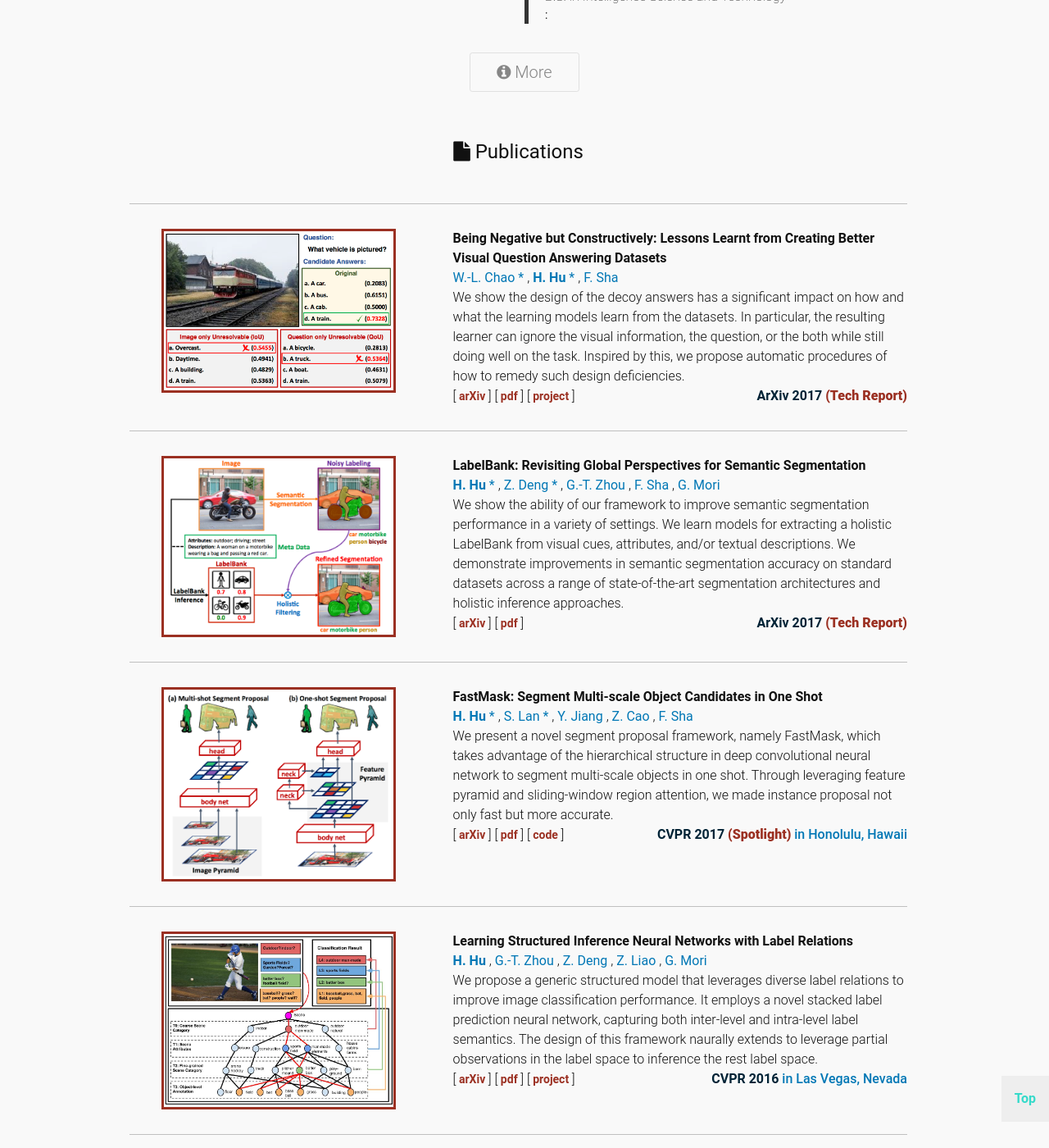
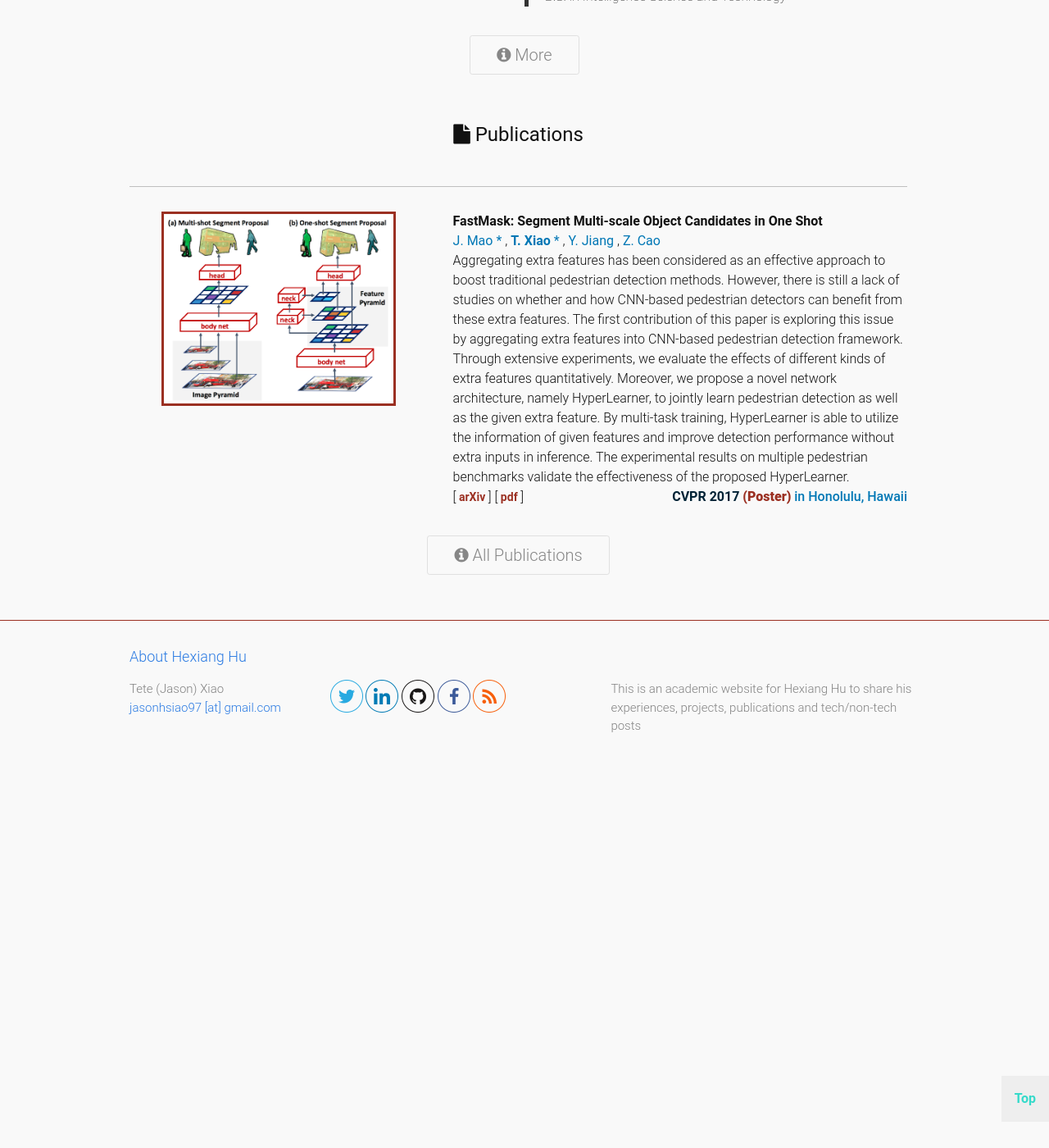
Before and after one commit to Tete-Xiao/Tete-Xiao.github.io, a Jekyll site: the page built from index.html, in a window 1280 px wide and 1400 px high, scrolled down 1201 px. Shown: the whole window at 82% size. Built offline with Jekyll 4.4.1, drawn with Linux system fonts in a browser that asks for light colours; after the commit the page ends 2158 px from its top, so only the background shows below that; some of the changed text lies outside the part shown.

Commit message:
rewrite publications

```diff
--- a/_data/bio.yml
+++ b/_data/bio.yml
@@ -8,7 +8,7 @@ normal:
   title:    ""
   content:  "<strong>Tete Xiao</strong> is an undergraduate student majoring Intelligence Science at <strong>Peking University (PKU)</strong>, the premium university in China. He is a senior research intern at <strong>Megvii (Face++) Inc.</strong>, a leading Chinese AI start-up,
   mentored by <a href='https://scholar.google.com/citations?user=p3z4sVUAAAAJ&hl=zh-CN'>Mr. Yuning Jiang</a> and supervised by
-  <a href='http://www.jiansun.org/'>Dr. Jian Sun</a>. He is also a research assistant at <strong>Institute of Computer Science and Technology (ICST), Peking University</strong>, supervised by <a href='http://www.muyadong.com/'>Dr. Yadong Mu</a>. His research interests lie in the field of <strong>Object Detection</strong>, <strong>Computer Vision</strong> and <strong>Machine Learning</strong>. He has received <strong>Chinese National Scholarship</strong> for his completion of course and research. <br> <br> Tete has been a competitive in programming contest since he was in high school. He won a gold medal in <strong>2017 ACM-ICPC Asia Regional Contest</strong>. In high school, he was admitted to Shandong Province Team of 2014 as first place winner to compete in <strong>National Olympiad in Informatics (NOI)</strong>, where he won a bronze medal. <br> <strong>I am going to apply for a doctor in the United States after my graduation, and now I am looking for labs to join as visiting scholar in summer of 2018. </strong>If you are interested in my background, please do contact me via my email listed in the page. See the bottom of this page for more info about me."
+  <a href='http://www.jiansun.org/'>Dr. Jian Sun</a>. He is also a research assistant at <strong>Institute of Computer Science and Technology (ICST), Peking University</strong>, supervised by <a href='http://www.muyadong.com/'>Dr. Yadong Mu</a>. His research interests lie in the field of <strong>Object Detection</strong>, <strong>Computer Vision</strong> and <strong>Machine Learning</strong>. He has received <strong>China National Scholarship</strong> for his completion of course and research. <br> <br> Tete has been a competitive in programming contest since he was in high school. He won a gold medal in <strong>2017 ACM-ICPC Asia Regional Contest</strong>. In high school, he was admitted to Shandong Province Team of 2014 as first place winner to compete in <strong>National Olympiad in Informatics (NOI)</strong>, where he won a bronze medal. <br> <strong>I am going to apply for a doctor in the United States after my graduation, and now I am looking for labs to join as visiting scholar in summer of 2018. </strong>If you are interested in my background, please do contact me via my email listed in the page. See the bottom of this page for more info about me."
 short:
   date:
   title:  "In Deep."
--- a/_data/experiences.yml
+++ b/_data/experiences.yml
@@ -9,13 +9,11 @@
   title: "Research Intern @ Megvii (Face++) Inc."
   desc:  "Pedestrian Deteciton, Object Detection and Computer Vision"
   host:
-    name:  "<a href='https://scholar.google.com/citations?user=p3z4sVUAAAAJ&hl=zh-CN'>Mr. Yuning Jiang</a>"
-    role: "Mentor"
-  host:
     name:  "<a href='http://www.jiansun.org/'>Dr. Jian Sun</a>"
     role: "Supervisor"
   brief: true
-- date:  "2015 - "
+- date:  "Sept. 2015 - "
   title: "Undergraduate student @ Peking University"
   desc:  "B.S. in Intelligence Science and Technology"
+  host: false
   brief: true
--- a/_data/publications.yml
+++ b/_data/publications.yml
@@ -1,159 +1,25 @@
-- title: 'Being Negative but Constructively: Lessons Learnt from Creating Better Visual Question Answering Datasets'
-  date:  'April. 2017'
-  imgurl: '/images/projects/2017/hexiang2017negative.png'
-  imgprop: 'frame'
-  selected: true
-  authors:
-    - name: W.-L. Chao
-      url:  'http://www-scf.usc.edu/~weilunc/index.html'
-      equal_contribution: true
-    - name: <strong>H. Hu</strong>
-      url:  ''
-      equal_contribution: true
-    - name: F. Sha
-      url:  'http://www-bcf.usc.edu/~feisha/'
-  publisher:  'ArXiv 2017'
-  status:   '(Tech Report)'
-  place:    ''
-  desc: 'We show the design of the decoy answers has a significant impact on how and what the learning models learn from the datasets. In particular, the resulting learner can ignore the visual information, the question, or the both while still doing well on the task. Inspired by this, we propose automatic procedures of how to remedy such design deficiencies.'
-  tags:
-    - name: 'arXiv'
-      url:  ''
-    - name: 'pdf'
-      url:  '/pdf/hexiang2017negative.pdf'
-    - name: 'project'
-      url:  'http://www.teds.usc.edu/website_vqa'
-- title: 'LabelBank: Revisiting Global Perspectives for Semantic Segmentation'
-  date:  'March. 2017'
-  imgurl: '/images/projects/2017/hexiang2017labelbank.png'
-  imgprop: 'frame'
-  selected: true
-  authors:
-    - name: <strong>H. Hu</strong>
-      url:  ''
-      equal_contribution: true
-    - name: Z. Deng
-      url:  'http://www.sfu.ca/~zhiweid'
-      equal_contribution: true
-    - name: G.-T. Zhou
-      url:  'http://www.cs.sfu.ca/~gza11/personal/'
-    - name: F. Sha
-      url:  'http://www-bcf.usc.edu/~feisha/'
-    - name: G. Mori
-      url:  'https://www.cs.sfu.ca/~mori/'
-  publisher:  'ArXiv 2017'
-  status:   '(Tech Report)'
-  place:    ''
-  desc: 'We show the ability of our framework to improve semantic segmentation performance in a variety of settings. We learn models for extracting a holistic LabelBank from visual cues, attributes, and/or textual descriptions. We demonstrate improvements in semantic segmentation accuracy on standard datasets across a range of state-of-the-art segmentation architectures and holistic inference approaches.'
-  tags:
-    - name: 'arXiv'
-      url:  'https://arxiv.org/abs/1703.09891'
-    - name: 'pdf'
-      url:  '/pdf/hexiang2017labelbank.pdf'
 - title: 'FastMask: Segment Multi-scale Object Candidates in One Shot'
   date:  'Nov. 2016'
   imgurl: '/images/projects/2016/hexiang2016fastmask.png'
   imgprop: 'frame'
   selected: true
   authors:
-    - name: <strong>H. Hu</strong>
+    - name: J. Mao
       url:  ''
       equal_contribution: true
-    - name: S. Lan
+    - name: <strong>T. Xiao</strong>
       url:  ''
       equal_contribution: true
     - name: Y. Jiang
       url:  ''
     - name: Z. Cao
       url:  ''
-    - name: F. Sha
-      url:  'http://www-bcf.usc.edu/~feisha/'
   publisher:  'CVPR 2017'
-  status:   '(Spotlight)'
+  status:   '(Poster)'
   place:    'in Honolulu, Hawaii'
-  desc: 'We present a novel segment proposal framework, namely FastMask, which takes advantage of the hierarchical structure in deep convolutional neural network to segment multi-scale objects in one shot. Through leveraging feature pyramid and sliding-window region attention, we made instance proposal not only fast but more accurate.'
+  desc: 'Aggregating extra features has been considered as an effective approach to boost traditional pedestrian detection methods. However, there is still a lack of studies on whether and how CNN-based pedestrian detectors can benefit from these extra features. The first contribution of this paper is exploring this issue by aggregating extra features into CNN-based pedestrian detection framework. Through extensive experiments, we evaluate the effects of different kinds of extra features quantitatively. Moreover, we propose a novel network architecture, namely HyperLearner, to jointly learn pedestrian detection as well as the given extra feature. By multi-task training, HyperLearner is able to utilize the information of given features and improve detection performance without extra inputs in inference. The experimental results on multiple pedestrian benchmarks validate the effectiveness of the proposed HyperLearner.'
   tags:
     - name: 'arXiv'
-      url:  'https://arxiv.org/abs/1612.08843'
+      url:  'https://arxiv.org/abs/1705.02757'
     - name: 'pdf'
       url:  '/pdf/hexiang2016fastmask.pdf'
-    - name: 'code'
-      url:  'https://github.com/voidrank/FastMask'
-- title: 'Recalling Holistic Information for Semantic Segmentation'
-  date:  'Nov. 2016'
-  imgurl: '/images/projects/2016/hexiang2016holistic.png'
-  selected: false
-  authors:
-    - name: <strong>H. Hu</strong>
-      url:  ''
-      equal_contribution: true
-    - name: Z. Deng
-      url:  'http://www.sfu.ca/~zhiweid'
-      equal_contribution: true
-    - name: G.-T. Zhou
-      url:  'http://www.cs.sfu.ca/~gza11/personal/'
-    - name: F. Sha
-      url:  'http://www-bcf.usc.edu/~feisha/'
-    - name: G. Mori
-      url:  'https://www.cs.sfu.ca/~mori/'
-  publisher: 'ArXiv 2016'
-  status:    '(Tech. Report)'
-  place:     ''
-  desc: 'We advocate that high-recall holistic inference of image concepts provides valuable information for detailed pixel labeling. A two-stream neural network architecture is proposed to facilitate information flow from holistic information to local pixels.'
-  tags:
-    - name: 'arXiv'
-      url:  'https://arxiv.org/abs/1611.08061'
-    - name: 'pdf'
-      url:  'https://arxiv.org/pdf/1611.08061v1.pdf'
-    # - name: 'project'
-    #   url:  '/projects/holistic'
-- title: 'Learning Structured Inference Neural Networks with Label Relations'
-  date:  'Nov. 2015'
-  imgurl: '/images/projects/2015/hexiangh2015sinn.jpg'
-  selected: true
-  authors:
-    - name: <strong>H. Hu</strong>
-      url:  ''
-    - name: G.-T. Zhou
-      url:  'http://www.cs.sfu.ca/~gza11/personal/'
-    - name: Z. Deng
-      url:  'http://www.sfu.ca/~zhiweid'
-    - name: Z. Liao
-      url:  'http://web.engr.illinois.edu/~liao17/'
-    - name: G. Mori
-      url:  'https://www.cs.sfu.ca/~mori/'
-  publisher:  'CVPR 2016'
-  status:  ''
-  place:   'in Las Vegas, Nevada'
-  desc: 'We propose a generic structured model that leverages diverse label relations to improve image classification performance. It employs a novel stacked label prediction neural network, capturing both inter-level and intra-level label semantics. The design of this framework naurally extends to leverage partial observations in the label space to inference the rest label space.'
-  tags:
-    - name: 'arXiv'
-      url:  'http://arxiv.org/abs/1511.05616'
-    - name: 'pdf'
-      url:  '/pdf/hexiang2015sinn.pdf'
-    - name: 'project'
-      url:  '/projects/sinn'
-- title: 'Structure Inference Machines: Recurrent Neural Networks for Analyzing Relations in Group Activity Recognition'
-  date:  'Nov. 2015'
-  imgurl: '/images/projects/2015/zhiweid2015bprnn.jpg'
-  selected: true
-  authors:
-    - name: Z. Deng
-      url:  'http://www.sfu.ca/~zhiweid'
-    - name: A. Vahdat
-      url:  ''
-    - name: <strong>H. Hu</strong>
-      url:  ''
-    - name: G. Mori
-      url:  'https://www.cs.sfu.ca/~mori/'
-  publisher:  'CVPR 2016'
-  status:   ''
-  place:   'in Las Vegas, Nevada'
-  desc: 'We propose a method to integrate graphical models and deep neural networks into a joint framework with a sequential prediction approximation, modeled by recurrent neural network. This framework simultaneously predicts the underline structure of interactions between people and inferences the corresponding labels for individual and group.'
-  tags:
-    - name: 'arXiv'
-      url:  'http://arxiv.org/abs/1511.04196'
-    - name: 'pdf'
-      url:  'http://arxiv.org/pdf/1511.04196.pdf'
-    - name: 'site'
-      url:  'http://www.sfu.ca/~zhiweid/projects/SIF_project.html'
```
